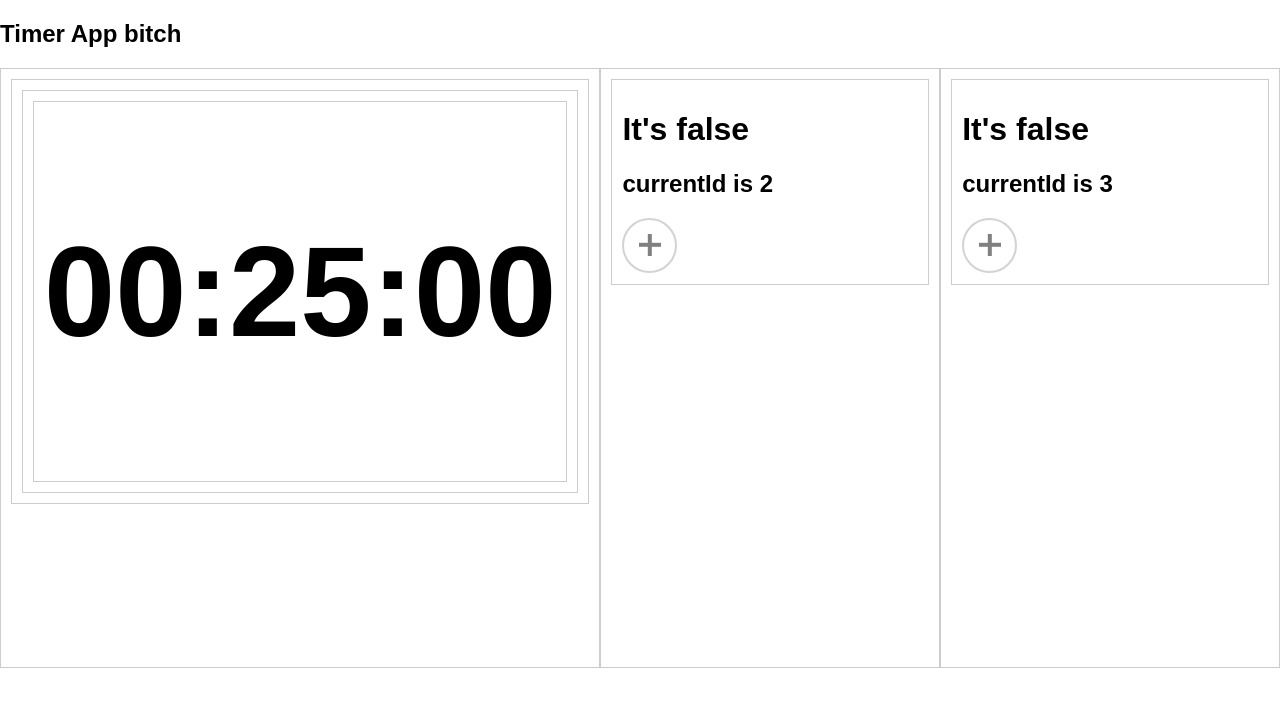
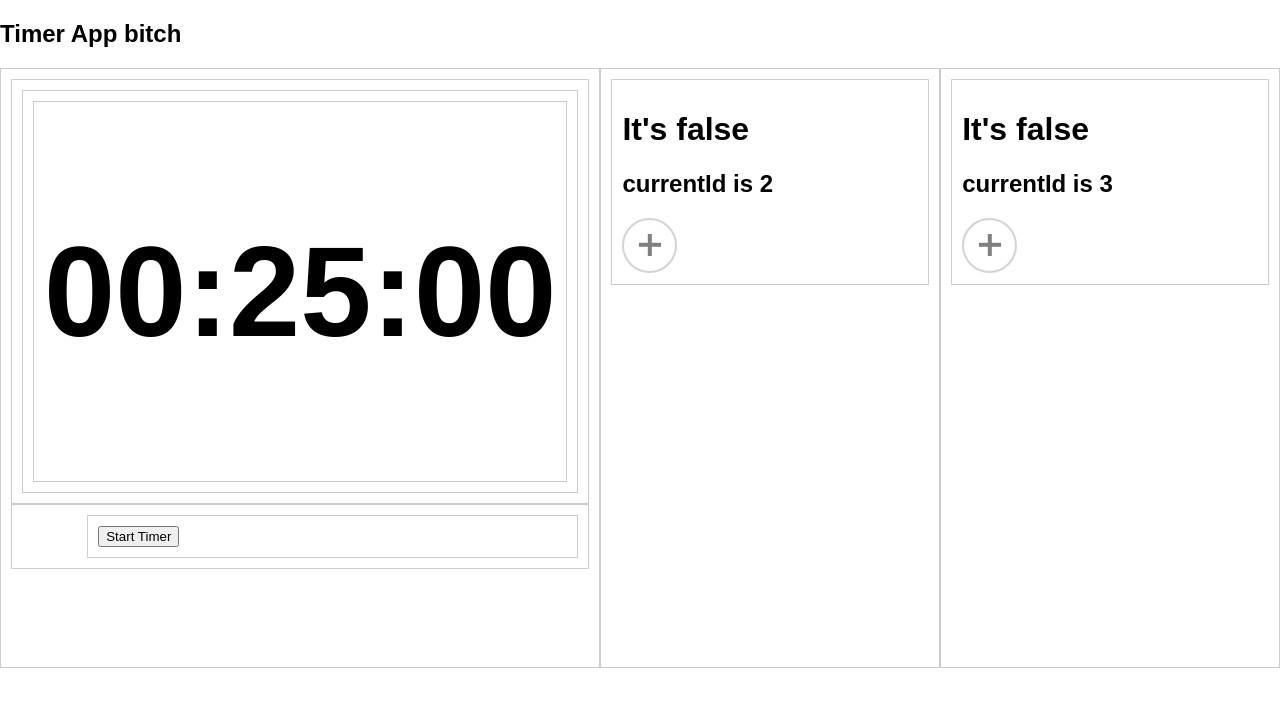
Before and after one commit to jreboqui/TimerApp, a React (Create React App) app: page / in a window 1280 px wide. Shown: the top 706 px of the page. Built offline with nearby package versions, Linux system fonts and the light colour scheme.

Commit message:
Moving stuff from prototype to this page

```diff
--- a/src/components/BoxTemplate.js
+++ b/src/components/BoxTemplate.js
@@ -37,7 +37,7 @@ class BoxTemplate extends React.Component {
             <h1>It's false</h1>
             <h2>currentId is {`${this.props.currentID}`}</h2>
 
-            <button className="plus-button plus-button--large" onClick={this.props.handleDisplay}></button>
+            <button className="plus-button plus-button--large" id={this.props.currentID} onClick={this.props.handleDisplay}></button>
             </div>
         )
     }
--- a/src/components/Timer.js
+++ b/src/components/Timer.js
@@ -2,8 +2,8 @@ import React from 'react';
 
 import TimerHeader from './TimerHeader';
 import TimerDisplay from './TimerDisplay';
-import * as timerStates from '../timerStates';
-import moment from 'moment';
+//import * as timerStates from '../timerStates';
+//import moment from 'moment';
 
 class Timer extends React.Component
 {
@@ -11,14 +11,6 @@ class Timer extends React.Component
         super();
 
         this.state = {
-            objectA: {
-
-                currentTime: moment.duration(25, 'minutes'),
-                baseTime: moment.duration(25, 'minutes'),
-                timerState: timerStates.NOT_SET,
-                timer: null,
-                currentNumber: 123
-            },
             firstBox: true,
             secondBox: false,
             thirdBox: false,
@@ -35,7 +27,9 @@ class Timer extends React.Component
 
     }
 
-    handleSecondDisplay(){
+    handleSecondDisplay = (event) => {
+        const {id} = event.target;
+        console.log(id);
         this.setState({
             secondBox: true,
         });
@@ -51,7 +45,7 @@ class Timer extends React.Component
         return(
             <div>
                 <TimerHeader />
-                <TimerDisplay props1={this.state.objectA} firstDisplay={this.state.firstBox} secondDisplay={this.state.secondBox} thirdDisplay={this.state.thirdBox}
+                <TimerDisplay firstDisplay={this.state.firstBox} secondDisplay={this.state.secondBox} thirdDisplay={this.state.thirdBox}
                     handleSecondDisplay={this.handleSecondDisplay} handleThirdDisplay={this.handleThirdDisplay}/>
             </div>
         )
--- a/src/components/TimerButton.js
+++ b/src/components/TimerButton.js
@@ -0,0 +1,47 @@
+import React from 'react';
+import { Button } from 'react-bootstrap';
+
+import { Row } from 'react-bootstrap';
+import * as timerStates from '../timerStates';
+
+
+class TimerButton extends React.Component {
+
+    constructor(props) {
+      super(props);
+
+      this.getButton = this.getButton.bind(this);
+    }
+
+    getButton(){
+      if (this.props.timerState === timerStates.NOT_SET)
+        return (
+          <Row>
+          {/* <Button bsStyle="success" id={this.props.currentID} onClick={this.props.startTimer}>Start Timer</Button> */}
+          <button id={this.props.currentID} onClick={this.props.startTimer}>Start Timer</button>
+          </Row>
+        )
+
+        if (this.props.timerState === timerStates.RUNNING)
+          return (
+            <button id={this.props.currentID} onClick={this.props.stopTimer}>Stahp it</button>
+
+          )
+
+        if (this.props.timerState === timerStates.COMPLETE)
+        return (
+          <Button bsStyle="info" onClick={this.props.stopTimer}>Reset</Button>
+        )
+
+
+    }
+    render() {
+      return (
+        <div className="row text-primary text-left" style={{ paddingLeft:'13%'}}>
+          {this.getButton()}
+        </div>
+
+      );
+    }
+  }
+  export default TimerButton;
--- a/src/components/TimerDisplay.js
+++ b/src/components/TimerDisplay.js
@@ -1,17 +1,12 @@
 import React from 'react';
 
 import BoxTemplate from './BoxTemplate';
-import { Row, Col } from 'react-bootstrap';
+import TimerButton from './TimerButton';
 import * as timerStates from '../timerStates';
 import moment from 'moment';
 import './TimerDisplay.css';
 import './BoxTemplate.css';
 
-const leftPad = (val) => {
-    if (val < 10) return `0${val}`;
-
-    return `${val}`;
-}
 
 
 class TimerDisplay extends React.Component {
@@ -20,15 +15,21 @@ class TimerDisplay extends React.Component {
 
         this.state = {
             currentID: '1',
-            objectA: {abc: '123',
+            timerStateA: timerStates.NOT_SET,
+            currentTimeA: moment.duration(25, 'minutes'),
+            baseTimeA: moment.duration(25, 'minutes'),
+            timerA: null,
+            displayA: true,
+            objectA: {abc: '1',
                     currentTime: moment.duration(25, 'minutes'),
                     baseTime: moment.duration(25, 'minutes'),
                     timerState: timerStates.NOT_SET,
                     timer: null,
+                    display: true
                     },
             objectB: {
                 currentID: '2',
-                abc: '123',
+                abc: '2',
                 currentTime: moment.duration(10, 'minutes'),
                 baseTime: moment.duration(25, 'minutes'),
                 timerState: timerStates.NOT_SET,
@@ -37,7 +38,7 @@ class TimerDisplay extends React.Component {
             },
             objectC: {
                 currentID: '3',
-                abc: '123',
+                abc: '3',
                 currentTime: moment.duration(5, 'minutes'),
                 baseTime: moment.duration(25, 'minutes'),
                 timerState: timerStates.NOT_SET,
@@ -45,15 +46,77 @@ class TimerDisplay extends React.Component {
 
             },
         };
+
+        this.startTimerA = this.startTimerA.bind(this);
+        this.reduceTimerA = this.reduceTimerA.bind(this);
     }
+
+    startTimerA() {
+        console.log("I called startTimer");
+
+        this.setState({
+            timerStateA: timerStates.RUNNING,
+            timerA: setInterval(this.reduceTimerA(), 1000)
+        })
+
+
+    }
+
+    stopTimer(){
+        if (this.state.timer) {
+            clearInterval(this.state.timer);
+        }
+
+        this.setState({
+            timerState: timerStates.NOT_SET,
+            timer: null,
+            currentTime: moment.duration(this.state.baseTime)
+        })
+    }
+
+    reduceTimerA(){
+        console.log('Reduce timer was called');
+        if (this.state.currentTimeA.get('hours') === 0
+            && this.state.currentTimeA.get('minutes') === 0
+            && this.state.currentTimeA.get('seconds') === 0
+        ) {
+            this.resetTimer();
+            return;
+        }
+
+        const newTime = moment.duration(this.state.currentTimeA);
+        newTime.subtract(1, 'second');
+
+        this.setState({
+            currentTimeA: newTime
+        })
+    }
+
+    resetTimer(){
+        if (this.state.timer) {
+            clearInterval(this.state.timer);
+        }
+
+        this.setState({
+            timerState: timerStates.COMPLETE,
+            timer: null,
+        })
+    }
+
     render(){
         console.log(this.props);
 
         return (
             <div className="container-1">
                 <div className="box-1">
-
-                    <Row className="show-grid">
+                <BoxTemplate currentID = {this.state.objectA.currentID}
+                                currentTime = {this.state.currentTimeA}
+                                display = {this.state.displayA}
+                                />
+                <TimerButton currentID={this.state.currentID} startTimer={this.startTimerA}
+                 stopTimer={this.stopTimer} resetTimer={this.resetTimer}
+                 timerState={this.state.timerStateA} />
+                    {/* <Row className="show-grid">
                         <Col className="show-grid" xs={12} md={12}>
                             <div className="text-primary">
 
@@ -63,7 +126,7 @@ class TimerDisplay extends React.Component {
                                     </h2>
                             </div>
                         </Col>
-                    </Row>
+                    </Row> */}
                 </div>
                 <div className="box-2">
                     <BoxTemplate currentID = {this.state.objectB.currentID}
```
